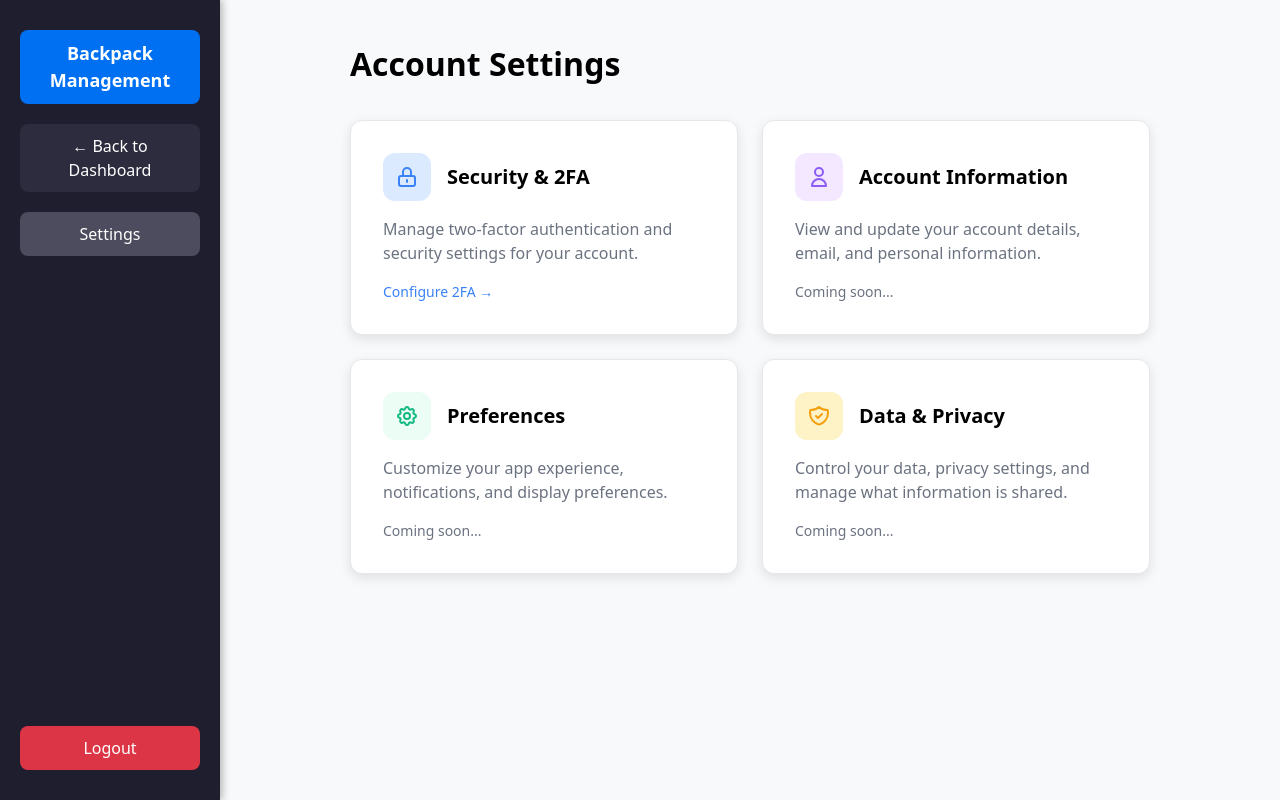
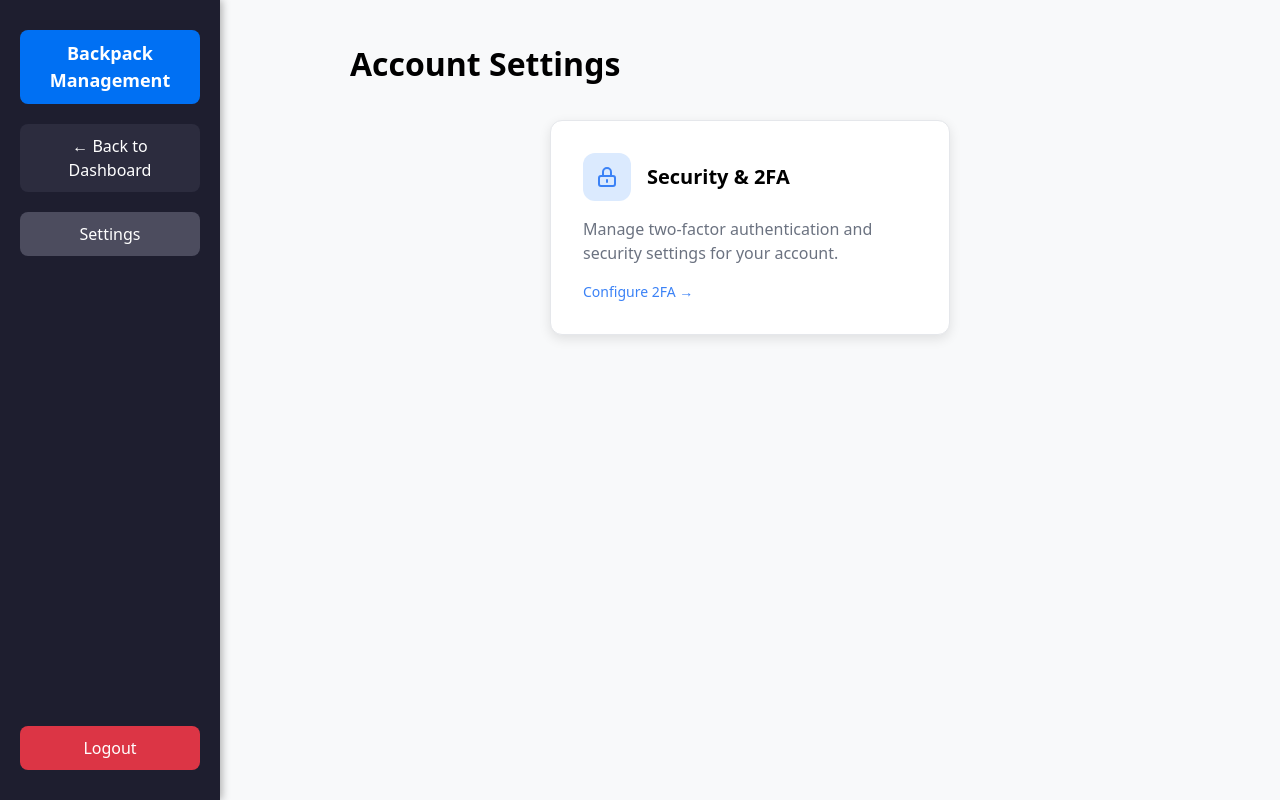
Before and after one commit to laithha/backpack, a Next.js app: page /settings in a window 1280 px wide. Built offline with nearby package versions, Linux system fonts and the light colour scheme; sample sign-in values are in the browser's storage.

Commit message:
removed things that should not be there

```diff
--- a/app/api/auth/forgot-password/route.ts
+++ b/app/api/auth/forgot-password/route.ts
@@ -55,7 +55,6 @@ export async function POST(request: NextRequest) {
       [resetToken, resetTokenExpiry, user.id]
     );
 
-    // In a real application, you would send an email here
     // For this demo, we'll log the reset link to the console
     const resetUrl = `${process.env.NEXT_PUBLIC_APP_URL || 'http://localhost:3000'}/reset-password?token=${resetToken}`;
 
--- a/app/settings/page.tsx
+++ b/app/settings/page.tsx
@@ -86,8 +86,8 @@ export default function SettingsPage() {
             Account Settings
           </h1>
 
-          {/* Settings Grid */}
-          <div style={{ display: "grid", gridTemplateColumns: "repeat(auto-fit, minmax(300px, 1fr))", gap: "24px" }}>
+          {/* Settings Grid - Centered single card */}
+          <div style={{ display: "flex", justifyContent: "center" }}>
 
             {/* Security Settings Card */}
             <Link href="/settings/2fa" style={{ textDecoration: "none" }}>
@@ -98,7 +98,8 @@ export default function SettingsPage() {
                 padding: "32px",
                 cursor: "pointer",
                 transition: "transform 0.2s, box-shadow 0.2s",
-                border: "1px solid #e5e7eb"
+                border: "1px solid #e5e7eb",
+                width: "400px"
               }}
               onMouseOver={(e) => {
                 (e.currentTarget as HTMLElement).style.transform = "translateY(-2px)";
@@ -131,101 +132,6 @@ export default function SettingsPage() {
                 </div>
               </div>
             </Link>
-
-            {/* Account Information Card */}
-            <div style={{
-              backgroundColor: "white",
-              borderRadius: "12px",
-              boxShadow: "0 4px 12px rgba(0, 0, 0, 0.1)",
-              padding: "32px",
-              border: "1px solid #e5e7eb"
-            }}>
-              <div style={{ display: "flex", alignItems: "center", marginBottom: "16px" }}>
-                <div style={{
-                  width: "48px", height: "48px", backgroundColor: "#f3e8ff", borderRadius: "12px",
-                  display: "flex", alignItems: "center", justifyContent: "center", marginRight: "16px"
-                }}>
-                  <svg width="24" height="24" fill="none" stroke="#8b5cf6" viewBox="0 0 24 24">
-                    <path strokeLinecap="round" strokeLinejoin="round" strokeWidth={2} d="M16 7a4 4 0 11-8 0 4 4 0 018 0zM12 14a7 7 0 00-7 7h14a7 7 0 00-7-7z" />
-                  </svg>
-                </div>
-                <div>
-                  <h3 style={{ fontSize: "20px", fontWeight: "600", color: "black", margin: 0 }}>
-                    Account Information
-                  </h3>
-                </div>
-              </div>
-              <p style={{ color: "#6b7280", fontSize: "16px", lineHeight: "1.5", margin: 0 }}>
-                View and update your account details, email, and personal information.
-              </p>
-              <div style={{ marginTop: "16px", color: "#6b7280", fontSize: "14px" }}>
-                Coming soon...
-              </div>
-            </div>
-
-            {/* Preferences Card */}
-            <div style={{
-              backgroundColor: "white",
-              borderRadius: "12px",
-              boxShadow: "0 4px 12px rgba(0, 0, 0, 0.1)",
-              padding: "32px",
-              border: "1px solid #e5e7eb"
-            }}>
-              <div style={{ display: "flex", alignItems: "center", marginBottom: "16px" }}>
-                <div style={{
-                  width: "48px", height: "48px", backgroundColor: "#ecfdf5", borderRadius: "12px",
-                  display: "flex", alignItems: "center", justifyContent: "center", marginRight: "16px"
-                }}>
-                  <svg width="24" height="24" fill="none" stroke="#10b981" viewBox="0 0 24 24">
-                    <path strokeLinecap="round" strokeLinejoin="round" strokeWidth={2} d="M10.325 4.317c.426-1.756 2.924-1.756 3.35 0a1.724 1.724 0 002.573 1.066c1.543-.94 3.31.826 2.37 2.37a1.724 1.724 0 001.065 2.572c1.756.426 1.756 2.924 0 3.35a1.724 1.724 0 00-1.066 2.573c.94 1.543-.826 3.31-2.37 2.37a1.724 1.724 0 00-2.572 1.065c-.426 1.756-2.924 1.756-3.35 0a1.724 1.724 0 00-2.573-1.066c-1.543.94-3.31-.826-2.37-2.37a1.724 1.724 0 00-1.065-2.572c-1.756-.426-1.756-2.924 0-3.35a1.724 1.724 0 001.066-2.573c-.94-1.543.826-3.31 2.37-2.37.996.608 2.296.07 2.572-1.065z" />
-                    <path strokeLinecap="round" strokeLinejoin="round" strokeWidth={2} d="M15 12a3 3 0 11-6 0 3 3 0 016 0z" />
-                  </svg>
-                </div>
-                <div>
-                  <h3 style={{ fontSize: "20px", fontWeight: "600", color: "black", margin: 0 }}>
-                    Preferences
-                  </h3>
-                </div>
-              </div>
-              <p style={{ color: "#6b7280", fontSize: "16px", lineHeight: "1.5", margin: 0 }}>
-                Customize your app experience, notifications, and display preferences.
-              </p>
-              <div style={{ marginTop: "16px", color: "#6b7280", fontSize: "14px" }}>
-                Coming soon...
-              </div>
-            </div>
-
-            {/* Data & Privacy Card */}
-            <div style={{
-              backgroundColor: "white",
-              borderRadius: "12px",
-              boxShadow: "0 4px 12px rgba(0, 0, 0, 0.1)",
-              padding: "32px",
-              border: "1px solid #e5e7eb"
-            }}>
-              <div style={{ display: "flex", alignItems: "center", marginBottom: "16px" }}>
-                <div style={{
-                  width: "48px", height: "48px", backgroundColor: "#fef3c7", borderRadius: "12px",
-                  display: "flex", alignItems: "center", justifyContent: "center", marginRight: "16px"
-                }}>
-                  <svg width="24" height="24" fill="none" stroke="#f59e0b" viewBox="0 0 24 24">
-                    <path strokeLinecap="round" strokeLinejoin="round" strokeWidth={2} d="M9 12l2 2 4-4m5.618-4.016A11.955 11.955 0 0112 2.944a11.955 11.955 0 01-8.618 3.04A12.02 12.02 0 003 9c0 5.591 3.824 10.29 9 11.622 5.176-1.332 9-6.03 9-11.622 0-1.042-.133-2.052-.382-3.016z" />
-                  </svg>
-                </div>
-                <div>
-                  <h3 style={{ fontSize: "20px", fontWeight: "600", color: "black", margin: 0 }}>
-                    Data & Privacy
-                  </h3>
-                </div>
-              </div>
-              <p style={{ color: "#6b7280", fontSize: "16px", lineHeight: "1.5", margin: 0 }}>
-                Control your data, privacy settings, and manage what information is shared.
-              </p>
-              <div style={{ marginTop: "16px", color: "#6b7280", fontSize: "14px" }}>
-                Coming soon...
-              </div>
-            </div>
-
           </div>
         </div>
       </div>
```
